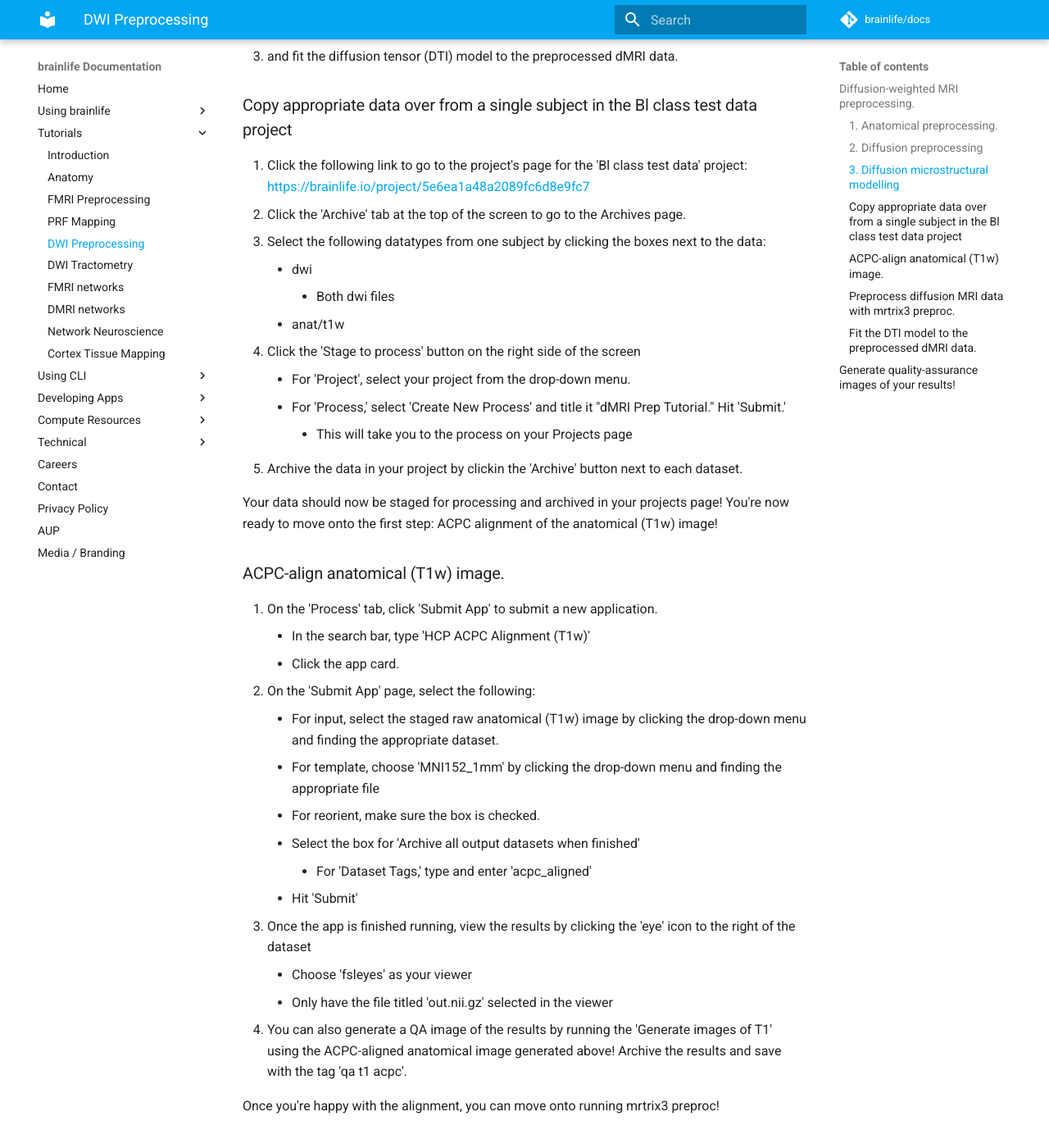
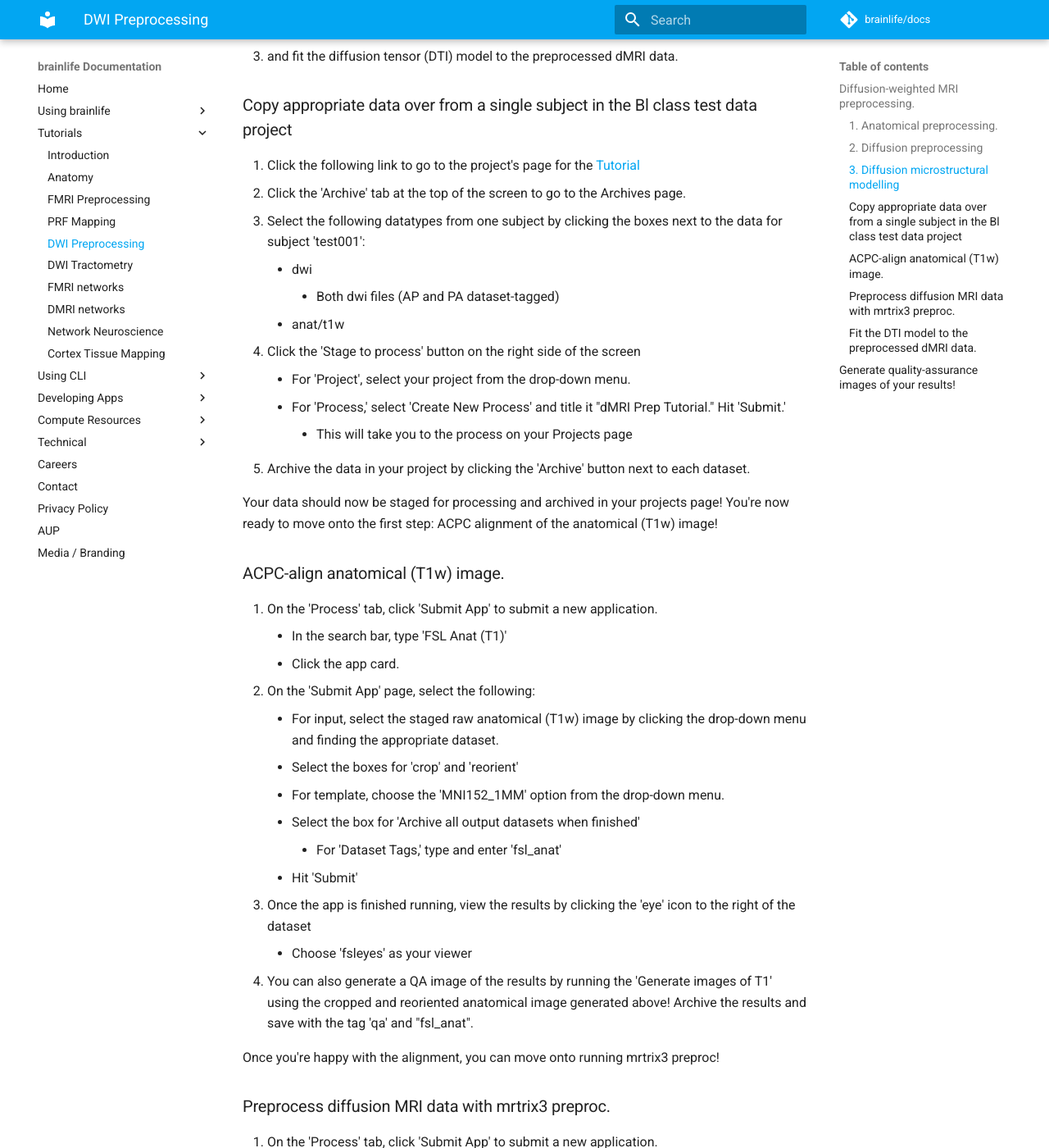
Before and after one commit to brainlife/docs, an MkDocs documentation site: the page built from docs/tutorial/diffusion-preprocessing.md, in a window 1280 px wide and 1400 px high, scrolled down 2273 px. Shown: the whole window at 82% size. Built offline with MkDocs 1.6.1 and Material for MkDocs 9.7.7, drawn with Linux system fonts in a browser that asks for light colours; comment, search, counter and statistics services are not loaded; some of the changed text lies outside the part shown.

Commit message:
reason: update diffusion tutorial

```diff
--- a/docs/tutorial/diffusion-preprocessing.md
+++ b/docs/tutorial/diffusion-preprocessing.md
@@ -3,29 +3,29 @@
 
 ## Diffusion-weighted MRI preprocessing.
 
-This page demonstrates common steps used to preprocess diffusion magnetic resonance imaging (dMRI) data on brainlife.io. The goal of this tutorial is to show you how to process diffusion data for successive analyses, including **microstructural region analysis**, **diffusion tractography**, and **structural connectivity**. This tutorial will be mostly be using [MrTrix3 Preproc](https://brainlife.io/app/5a813e52dc4031003b8b36f9){target=_blank} for diffusion preprocessing and [FSL DTIFit](https://brainlife.io/app/5c1d67383e9c170177733d3f){target=_blank} for microstructral modelling.
+This page demonstrates common steps used to preprocess diffusion magnetic resonance imaging (dMRI) data on brainlife.io. The goal of this tutorial is to show you how to process diffusion data for successive analyses, including **microstructural region analysis**, **diffusion tractography**, and **structural connectivity**. This tutorial will be mostly be using [MrTrix3 Preproc](https://brainlife.io/app/5a813e52dc4031003b8b36f9) for diffusion preprocessing and [FSL DTIFit](https://brainlife.io/app/5c1d67383e9c170177733d3f) for microstructral modelling.
 
-This tutorial will use a combination of skills developed in the [Introduction tutorial](https://brainlife.io/docs/tutorial/introduction-to-brainlife/){target=_blank} and the [Anatomical Preprocessing tutorial](https://brainlife.io/docs/tutorial/t1w-preprocessing/){target=_blank} you recently completed. If you haven't read our introduction to brainlife, or if you're not comfortable staging, processing, archiving, and viewing data on brainlife.io, please go back through that tutorial before beginning this one.
+This tutorial will use a combination of skills developed in the [Introduction tutorial](https://brainlife.io/docs/tutorial/introduction-to-brainlife/) and the [Anatomical Preprocessing tutorial](https://brainlife.io/docs/tutorial/t1w-preprocessing/) you recently completed. If you haven't read our introduction to brainlife, or if you're not comfortable staging, processing, archiving, and viewing data on brainlife.io, please go back through that tutorial before beginning this one.
 
 ### 1. Anatomical preprocessing.
 
-The first step of diffusion preprocessing often involves processing the anatomical images. In order to guarantee that any generalizations regarding location made from the preprocessed diffusion data is anatomically-informed, we must have both of our anatomical (T1w or T2w) images and our diffusion MRI images **aligned**. One way we can make this easier for [MrTrix3 Preprocessing](https://brainlife.io/app/5a813e52dc4031003b8b36f9){target=_blank} is by aligning the anatomical images in such a way that the center of the brain is centered in the image. We refer to this as **ACPC-aligned**, as we are aligning the data to the **anterior commissure-posterior comissure plane**. This is the first step in dMRI preprocessing, and it is typically done with the [HCP ACPC Alignment (T1w)](https://brainlife.io/app/5c61c69f14027a01b14adcb3){target=_blank} app. Once we've centered our anatomical image, we can move onto diffusion MRI preprocessing.
+The first step of diffusion preprocessing often involves processing the anatomical images. In order to guarantee that any generalizations regarding location made from the preprocessed diffusion data is anatomically-informed, we must have both of our anatomical (T1w or T2w) images and our diffusion MRI images **aligned**. One way we can make this easier for [MrTrix3 Preprocessing](https://brainlife.io/app/5a813e52dc4031003b8b36f9) is by aligning the anatomical images in such a way that the center of the brain is centered in the image. We refer to this as **ACPC-aligned**, as we are aligning the data to the **anterior commissure-posterior comissure plane**. This is the first step in dMRI preprocessing, and it is typically done with the [FSL Anat (T1w)](https://brainlife.io/app/5e3c87ae9362b7166cf9c7f4) app. Once we've centered our anatomical image, we can move onto diffusion MRI preprocessing.
 
 ### 2. Diffusion preprocessing
 
-The next step in diffusion preprocessing is to actually preprocess the diffusion data. dMRI data, like any other MRI dataset, is quite noisy. Just like fMRI, dMRI data is sensitive to **susceptibility distortions**. This is when regions of the brain look "wavy" or fold inward or outward on itself in images. This is due to how the scanner sweeps across the entire brain during acquisition. Also, dMRI data is very susceptible to motion. Because some scans take a long time, it is nearly impossible for a participant to lie completely motionless. Even the most subtle movements can alter the results in a specific region and make your data less accurate. Finally, movement of the magnetic gradients can induce electromagnetic currents which can affect the measurement in any given location. These electromagnetic currents are called **eddy currents**, and they are due to the fact that electricity and magnetism are part of the same field, otherwise known as the **electromagnetic field**. Thankfully, brainlife.io allows us to correct for all of these common artifacts using [MrTrix3 Preprocessing](https://brainlife.io/app/5a813e52dc4031003b8b36f9){target=_blank}.
+The next step in diffusion preprocessing is to actually preprocess the diffusion data. dMRI data, like any other MRI dataset, is quite noisy. Just like fMRI, dMRI data is sensitive to **susceptibility distortions**. This is when regions of the brain look "wavy" or fold inward or outward on itself in images. This is due to how the scanner sweeps across the entire brain during acquisition. Also, dMRI data is very susceptible to motion. Because some scans take a long time, it is nearly impossible for a participant to lie completely motionless. Even the most subtle movements can alter the results in a specific region and make your data less accurate. Finally, movement of the magnetic gradients can induce electromagnetic currents which can affect the measurement in any given location. These electromagnetic currents are called **eddy currents**, and they are due to the fact that electricity and magnetism are part of the same field, otherwise known as the **electromagnetic field**. Thankfully, brainlife.io allows us to correct for all of these common artifacts using [MrTrix3 Preprocessing](https://brainlife.io/app/5a813e52dc4031003b8b36f9).
 
-In addition to these artifacts, dMRI has a very low **signal-to-noise ratio (SNR)**, which directly impacts how well you can fit microstructural models and analyze diffusion data. This means that in any given location, the amount of diffusion signal is very low compared to the "noise" of the scanner. There are methods to lower the amount of noise across the brain and thus increase the SNR. [MrTrix3 Preprocessing](https://brainlife.io/app/5a813e52dc4031003b8b36f9){target=_blank} has the capability to identify and remove noise using principal components analysis (PCA) and Rician analysis.
+In addition to these artifacts, dMRI has a very low **signal-to-noise ratio (SNR)**, which directly impacts how well you can fit microstructural models and analyze diffusion data. This means that in any given location, the amount of diffusion signal is very low compared to the "noise" of the scanner. There are methods to lower the amount of noise across the brain and thus increase the SNR. [MrTrix3 Preprocessing](https://brainlife.io/app/5a813e52dc4031003b8b36f9) has the capability to identify and remove noise using principal components analysis (PCA) and Rician analysis.
 
-On top of these issues, dMRI data is sensitive to other artifacts and non-regularities, including **gibbs ringing and bias field inhomogeneities**, which can affect the quality of the data and how well measures can be derived from the data. [MrTrix3 Preprocessing](https://brainlife.io/app/5a813e52dc4031003b8b36f9){target=_blank} can deal with all of these issues for us!
+On top of these issues, dMRI data is sensitive to other artifacts and non-regularities, including **gibbs ringing and bias field inhomogeneities**, which can affect the quality of the data and how well measures can be derived from the data. [MrTrix3 Preprocessing](https://brainlife.io/app/5a813e52dc4031003b8b36f9) can deal with all of these issues for us!
 
-Finally, once the dMRI data is preprocessed and cleaned, [MrTrix3 Preprocessing](https://brainlife.io/app/5a813e52dc4031003b8b36f9){target=_blank} will align the dMRI data to the anatomical data. This will ensure that any analyses we do with the dMRI data will be anatomically-informed and biologically-relevant.
+Finally, once the dMRI data is preprocessed and cleaned, [MrTrix3 Preprocessing](https://brainlife.io/app/5a813e52dc4031003b8b36f9) will align the dMRI data to the anatomical data. This will ensure that any analyses we do with the dMRI data will be anatomically-informed and biologically-relevant.
 
-Useful information about the preprocessing pipeline that [MrTrix3 Preprocessing](https://brainlife.io/app/5a813e52dc4031003b8b36f9){target=_blank} is designed to run -- Diffusion Parameter EStimation with Gibbs and NoisE Removal (DESIGNER) -- can be found in this [original Neuroimage paper](https://www.ncbi.nlm.nih.gov/pubmed/30077743){target=_blank}.
+Useful information about the preprocessing pipeline that [MrTrix3 Preprocessing](https://brainlife.io/app/5a813e52dc4031003b8b36f9) is designed to run -- Diffusion Parameter EStimation with Gibbs and NoisE Removal (DESIGNER) -- can be found in this [original Neuroimage paper](https://www.ncbi.nlm.nih.gov/pubmed/30077743).
 
 ### 3. Diffusion microstructural modelling
 
-Once the dMRI data has been cleaned and aligned to the anatomical (T1w) image, the next step is to start fitting diffusion-based models to the data. The first, and most widely-reported model, is the Diffusion Tensor (DTI) model, which attempts to model how much and in what direction water moves in the brain using a **tensor**. Regions in which water is moving **anisotropically**, or in the same direction, will have a tensor that is very cigar-shaped. Regions in which water is moving **isotropically**, or equally in all directions, will have a spherical-shaped tensor. This model outputs four different measurements: **axial diffusivity** (how strong water movement is in the primary direction of movement); **radial diffusivity** (how strong water movement is in the non-primary directions of movement); **mean diffusivity** (how strong water movement is in any direction); and **fractional anisotropy** (how strong water movement is and how directional that movement is). Fractional anisotropy (FA) and mean diffusivity (MD) are the most widely reported measures. These measures can be used for group anaylses and in tractography/tractometry pipelines, along with cortical white matter mapping pipelines. For this tutorial, we will use [FSL DTIFit](https://brainlife.io/app/5c1d67383e9c170177733d3f){target=_blank} to fit the DTI model to our preprocessed data.
+Once the dMRI data has been cleaned and aligned to the anatomical (T1w) image, the next step is to start fitting diffusion-based models to the data. The first, and most widely-reported model, is the Diffusion Tensor (DTI) model, which attempts to model how much and in what direction water moves in the brain using a **tensor**. Regions in which water is moving **anisotropically**, or in the same direction, will have a tensor that is very cigar-shaped. Regions in which water is moving **isotropically**, or equally in all directions, will have a spherical-shaped tensor. This model outputs four different measurements: **axial diffusivity** (how strong water movement is in the primary direction of movement); **radial diffusivity** (how strong water movement is in the non-primary directions of movement); **mean diffusivity** (how strong water movement is in any direction); and **fractional anisotropy** (how strong water movement is and how directional that movement is). Fractional anisotropy (FA) and mean diffusivity (MD) are the most widely reported measures. These measures can be used for group anaylses and in tractography/tractometry pipelines, along with cortical white matter mapping pipelines. For this tutorial, we will use [FSL DTIFit](https://brainlife.io/app/5c1d67383e9c170177733d3f) to fit the DTI model to our preprocessed data.
 
 Now, let's get to work! The following steps of this tutorial will show you how to:
 
@@ -35,36 +35,35 @@
 
 ### Copy appropriate data over from a single subject in the Bl class test data project
 
-1. Click the following link to go to the project's page for the 'Bl class test data' project: [https://brainlife.io/project/5e6ea1a48a2089fc6d8e9fc7](https://brainlife.io/project/5e6ea1a48a2089fc6d8e9fc7){target=_blank}
+1. Click the following link to go to the project's page for the [Tutorial](https://brainlife.io/project/5e7638f6de643b02832a8246/detail)
 1. Click the 'Archive' tab at the top of the screen to go to the Archives page.
-1. Select the following datatypes from one subject by clicking the boxes next to the data:
+1. Select the following datatypes from one subject by clicking the boxes next to the data for subject 'test001':
     * dwi
-        * Both dwi files
+        * Both dwi files (AP and PA dataset-tagged)
     * anat/t1w
 1. Click the 'Stage to process' button on the right side of the screen
     * For 'Project', select your project from the drop-down menu.
     * For 'Process,' select 'Create New Process' and title it "dMRI Prep Tutorial." Hit 'Submit.'
         * This will take you to the process on your Projects page
-1. Archive the data in your project by clickin the 'Archive' button next to each dataset.
+1. Archive the data in your project by clicking the 'Archive' button next to each dataset.
 
 Your data should now be staged for processing and archived in your projects page! You're now ready to move onto the first step: ACPC alignment of the anatomical (T1w) image!
 
 ### ACPC-align anatomical (T1w) image.
 
 1. On the 'Process' tab, click 'Submit App' to submit a new application.
-    * In the search bar, type 'HCP ACPC Alignment (T1w)'
+    * In the search bar, type 'FSL Anat (T1)'
     * Click the app card.
 1. On the 'Submit App' page, select the following:
     * For input, select the staged raw anatomical (T1w) image by clicking the drop-down menu and finding the appropriate dataset.
-    * For template, choose 'MNI152_1mm' by clicking the drop-down menu and finding the appropriate file
-    * For reorient, make sure the box is checked.
+    * Select the boxes for 'crop' and 'reorient'
+    * For template, choose the 'MNI152_1MM' option from the drop-down menu.
     * Select the box for 'Archive all output datasets when finished'
-        * For 'Dataset Tags,' type and enter 'acpc_aligned'
+        * For 'Dataset Tags,' type and enter 'fsl_anat'
     * Hit 'Submit'
 1. Once the app is finished running, view the results by clicking the 'eye' icon to the right of the dataset
     * Choose 'fsleyes' as your viewer
-    * Only have the file titled 'out.nii.gz' selected in the viewer
-1. You can also generate a QA image of the results by running the 'Generate images of T1' using the ACPC-aligned anatomical image generated above! Archive the results and save with the tag 'qa t1 acpc'.
+1. You can also generate a QA image of the results by running the 'Generate images of T1' using the cropped and reoriented anatomical image generated above! Archive the results and save with the tag 'qa' and "fsl_anat".
 
 Once you're happy with the alignment, you can move onto running mrtrix3 preproc!
 
@@ -138,7 +138,7 @@
 **To make quality-assurance images of your DTI output, do the following:**
 
 1. On the 'Process' tab, click 'Submit App' to submit a new application.
-    * In the search bar, type 'Generate images of DWI overlaid on T1'
+    * In the search bar, type 'Generate images of tensor'
     * Click the app card.
 1. On the 'Submit App' page, select the following:
     * For tensor, select the DTI maps generated above by clicking the drop-down menu and finding the appropriate dataset.
```
Also changed, not shown: other parts of docs/tutorial/diffusion-preprocessing.md (+3 -2 lines).
